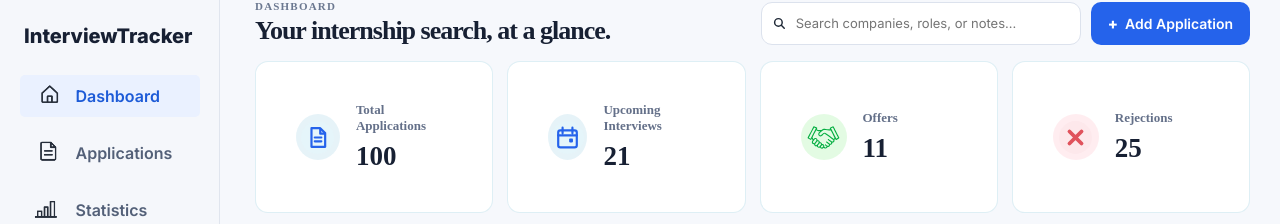
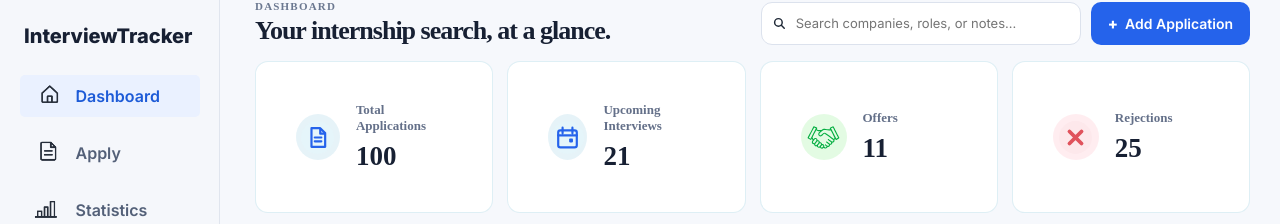
Before and after one commit to yifanchen729/Interview-Tracker, a React (Vite) app in the folder frontend/: page / in a window 1280 px wide. Shown: the top 224 px of the page. Built offline with nearby package versions, Linux system fonts and the light colour scheme; no server answers.

Commit message:
changed color apply button

```diff
--- a/frontend/src/App.tsx
+++ b/frontend/src/App.tsx
@@ -69,7 +69,7 @@ function App() {
               />
             )}
 
-            {activePage === "Applications" &&
+            {activePage === "Apply" &&
               <NewApplications
                 search={search}
                 setSearch={setSearch}
--- a/frontend/src/Header/Header.tsx
+++ b/frontend/src/Header/Header.tsx
@@ -14,8 +14,8 @@ const pages = [{
   title: "Dashboard",
   description: "Your internship search, at a glance."
 }, {
-  title: "Applications",
-  description: "Your application details are here."
+  title: "Apply",
+  description: "Seeking new opportunity."
 }, {
   title: "Calendar",
   description: "Time management is a crucial skill."
--- a/frontend/src/SideBar/SideBar.tsx
+++ b/frontend/src/SideBar/SideBar.tsx
@@ -1,7 +1,7 @@
 import './SideBar.css';
 
 // All current available button
-const sideBarButtonNames = ['Dashboard', 'Applications', 'Statistics'];
+const sideBarButtonNames = ['Dashboard', 'Apply', 'Statistics'];
 
 // Define props
 type SideBarProps = {
--- a/frontend/src/newApplications/newApplications.css
+++ b/frontend/src/newApplications/newApplications.css
@@ -78,7 +78,7 @@
   padding: 12px 17px;
   font-weight: 600;
   font-size: 13px;
-  background: rgb(79, 70, 229);
+  background: #2563eb;
   color: white;
 
   display: flex;
```
Also changed, not shown: frontend/public/apply_icon.png (renamed from frontend/public/applications_icon.png).
